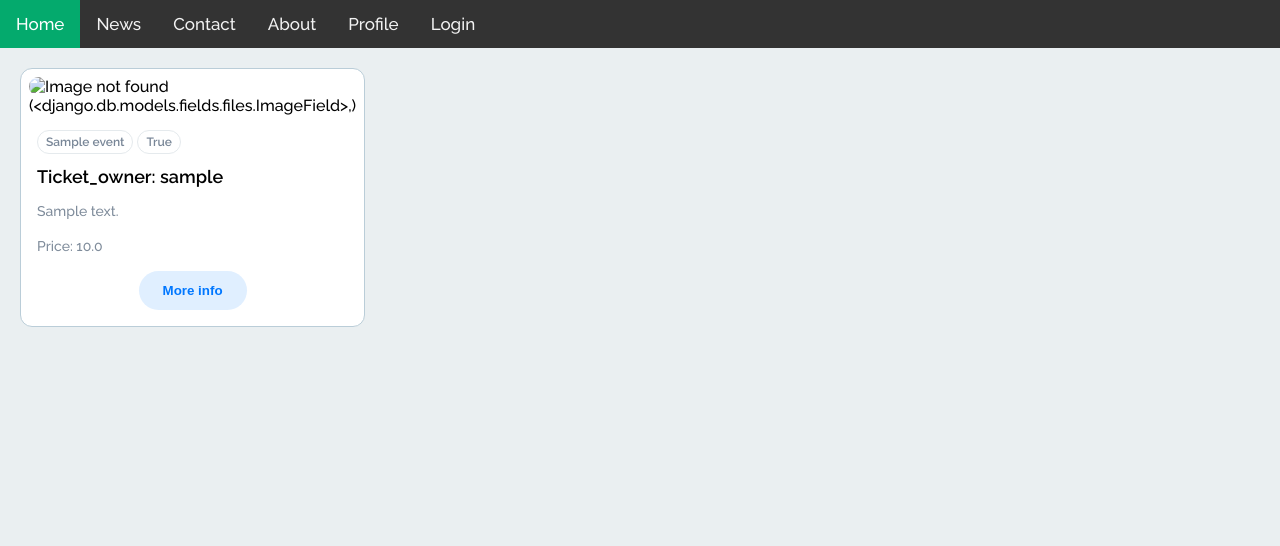
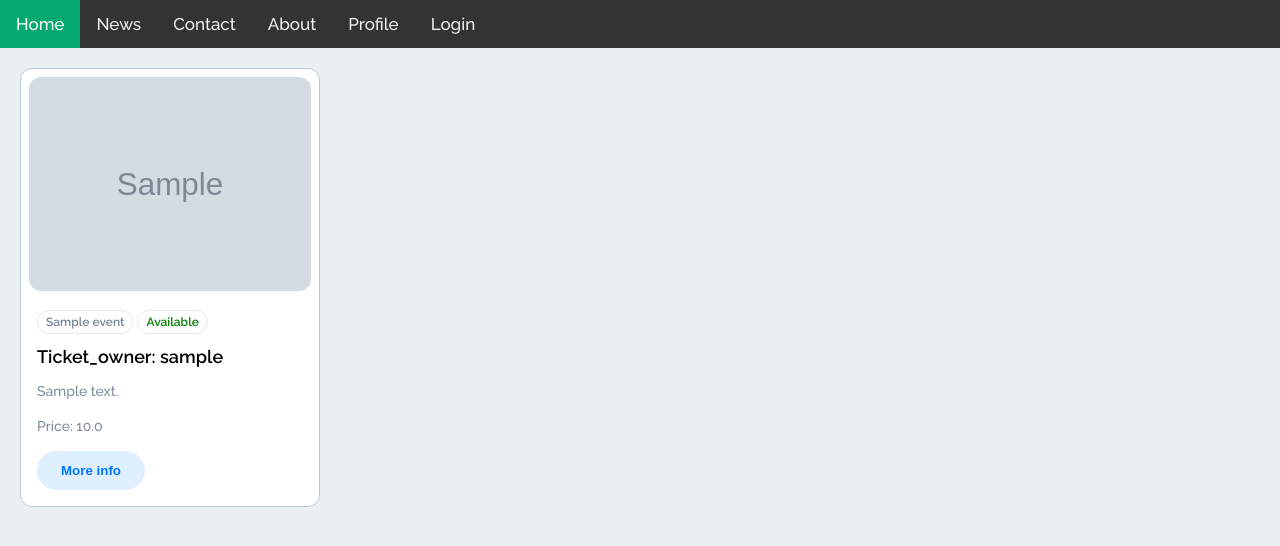
Before and after one commit to dalalalis/django-ticket, a Django app: page /tickts/ in a window 1280 px wide. Shown: the top 546 px of the page. Run offline with Django 4.2, Linux system fonts and the light colour scheme; tables that the repository leaves empty hold one stand-in row (values such as "Sample post"); grey boxes marked "Sample" are stand-in pictures.

Commit message:
Fix bug, add tickets page

```diff
--- a/Webpage/static/style.css
+++ b/Webpage/static/style.css
@@ -105,7 +105,6 @@ button {
 
   /* Button is inline-block element by default, it need to have block display for margin: 0 auto; to work */
   margin: 0 auto;
-  display: block;
 
   /* Button is a clickable element, therefore it should have a pointer cursor */
   cursor: pointer;
--- a/Webpage/templates/Ticket_add.html
+++ b/Webpage/templates/Ticket_add.html
@@ -18,14 +18,18 @@
     <!-- A div with card class for the card  -->
     <div class="card">
       <img class="imaag" src="{{ticket.image.url}}" alt="Image not found" />
-      {{ticket.image}}
       <!-- A div with card__details class to hold the details in the card  -->
       <div class="card__details">
         <!-- Span with tag class for the tag -->
-        <span class="tag">{{ticket.event}}</span>
+        <span class="tag">{{ticket.event.title}}</span>
 
-        <span class="tag">{{ticket.available}}</span>
+        {% if ticket.available %}
+        <span class="tag" style="color: green">Available</span>
 
+        {% else %}
+        <span class="tag" style="color: red">Not available</span>
+
+        {% endif %}
         <!-- A div with name class for the name of the card -->
         <div class="name">Ticket_owner: {{ticket.owner}}</div>
 
--- a/Webpage/templates/home.html
+++ b/Webpage/templates/home.html
@@ -1,9 +1,7 @@
 {% extends "base.html" %} {% block content%}
 <h1>Home_page</h1>
 <p>Want to sell your ticket? Add it here!</p>
-<p>Or want to view available</p>
 <a href={% url 'create_ticket' %}><button>Add</button></a>
-<br>
-<p></p>
-<a href=''><button>View</button></a>
+<p>Or want to view available tickets?</p>
+<a href={% url 'tickts_page' %}><button>View Tickets</button></a>
 {% endblock %}
--- a/Webpage/urls.py
+++ b/Webpage/urls.py
@@ -12,6 +12,9 @@ urlpatterns = [
     path('dashboard/',views.create_ticket, name="create_ticket"),
     path('profile/',views.prfile_page, name="profile_page"),
     path('tickts/views',views.ticket_view, name="ticket_view_page"),
+    path("ticket/<int:ticket_id>/delete", views.ticket_item, name="delete-ticket-item"),
+
+
 ]
 
 if settings.DEBUG:
--- a/Webpage/views.py
+++ b/Webpage/views.py
@@ -1,4 +1,5 @@
 from django.shortcuts import render, redirect
+from django.http import Http404
 from django.contrib.auth import login, authenticate, logout
 from Webpage.forms import UserRegister, UserLogin, CreateTicketForm
 from tickets.models import Ticket
@@ -30,9 +31,6 @@ def user_register(request):
     }
     return render(request, "register.html", context)
 
-
-
-
 def user_login(request):
     form = UserLogin()
     if request.method == "POST":
@@ -53,24 +51,17 @@ def user_login(request):
     }
     return render(request, "login.html", context)
 
-
-
-
-
 def logout_view(request):
     logout(request)
     return redirect("home_page")
 
+def ticket_add(request):
+    tickets = Ticket.objects.all()
 
-
-def ticket_add(request):
-    Ticketss = Ticket.objects.all()
     context = {
-        'tickets': Ticketss
+        'tickets': tickets
     }
     return render(request, "Ticket_add.html", context)
-
-
 
 def create_ticket(request):
     form = CreateTicketForm()
@@ -88,13 +79,24 @@ def create_ticket(request):
     }
     return render(request, "dashboard.html", context)
 
+def prfile_page(request):
+    context={
+        "user":request.user,
+        "tickets":request.user.owned_tickets.all()
+    }
 
-def prfile_page(request):
-    return render(request, 'profile.html')
+    return render(request, 'profile.html', context)
+
+def ticket_view(request):
+    return render(request, "Ticket_view.html")
 
 
-def ticket_view(request):
-    # if request.user.is_authenticated:
-    #     return render(request, "dashboard.html")
-    # else:
-    return render(request, "Ticket_view.html")
+def ticket_item(request, ticket_id):
+    try:
+        ticket = Ticket.objects.get(id=ticket_id)
+        # store_item = models.StoreItem.objects.get(id=item_id)
+    except Ticket.DoesNotExist:
+        raise Http404("item does not exist")
+
+    ticket.delete()
+    return redirect("profile_page")
--- a/tickets/models.py
+++ b/tickets/models.py
@@ -6,13 +6,13 @@ class Event(models.Model):
     title = models.CharField(max_length=250)
     city = models.CharField(max_length=50)
     country = models.CharField(max_length=50)
-    image = models.ImageField(blank=True)
+    image = models.ImageField(help_text='Product Image', upload_to='events', blank=True)
     venue = models.CharField(max_length=50)
     startDate = models.DateTimeField()
     endDate = models.DateTimeField()
 
     def __str__(self):
-        return f'{self.title}'
+        return f'{self.startDate}'
 
 
 class Ticket(models.Model):
@@ -21,7 +21,7 @@ class Ticket(models.Model):
     event = models.ForeignKey(Event, on_delete=models.CASCADE, related_name="ticket_event")
     price = models.FloatField()
     available = models.BooleanField()
-    image = models.ImageField(help_text='Product Image', upload_to='images', blank=True),
+    image = models.ImageField(help_text='Product Image', upload_to='tickets', blank=True)
 
 
 
```
Also changed, not shown: Webpage/templates/profile.html (+8 -1 lines), tickets/migrations/0005_ticket_image.py (added), tickets/migrations/0006_alter_event_image_alter_ticket_image.py (added).
